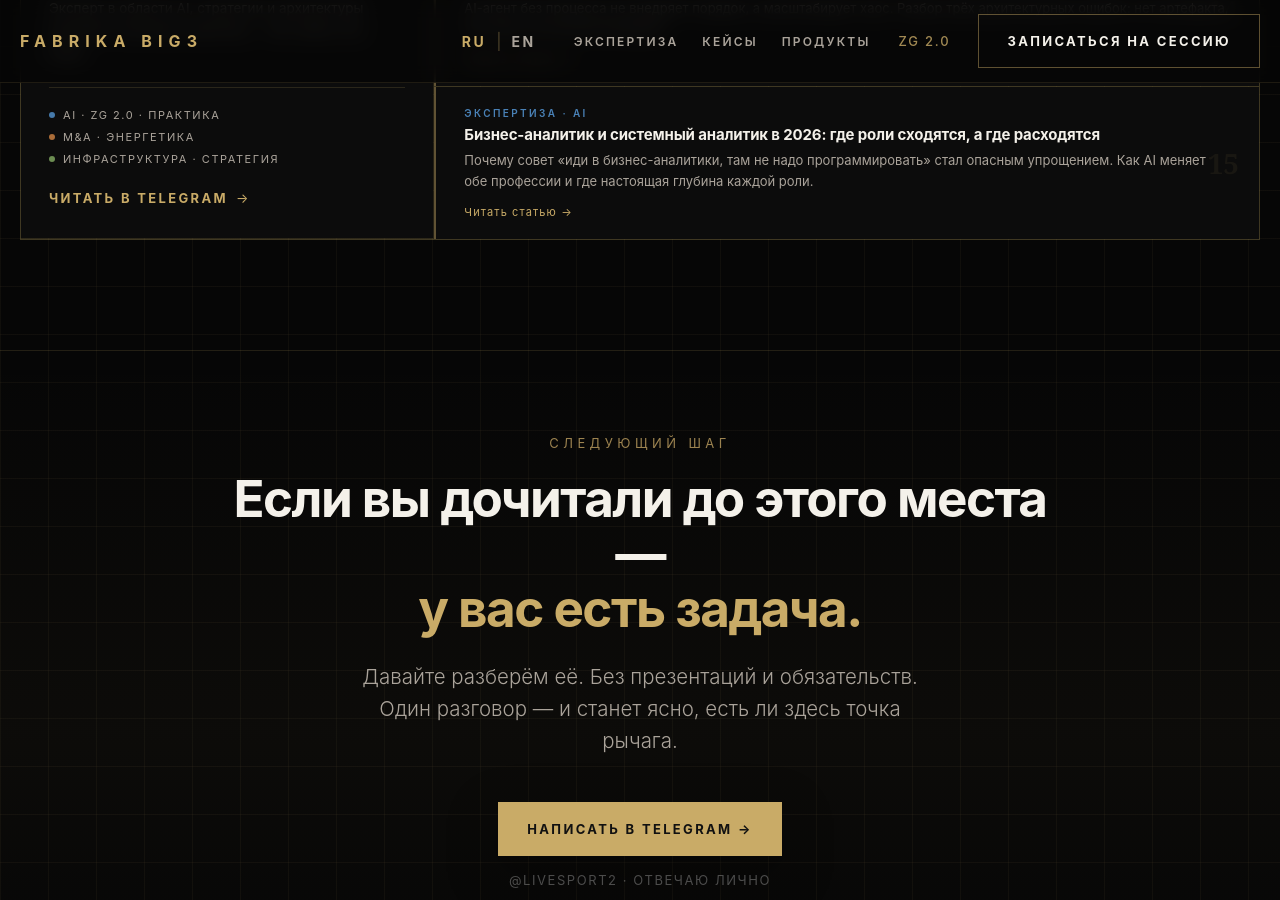
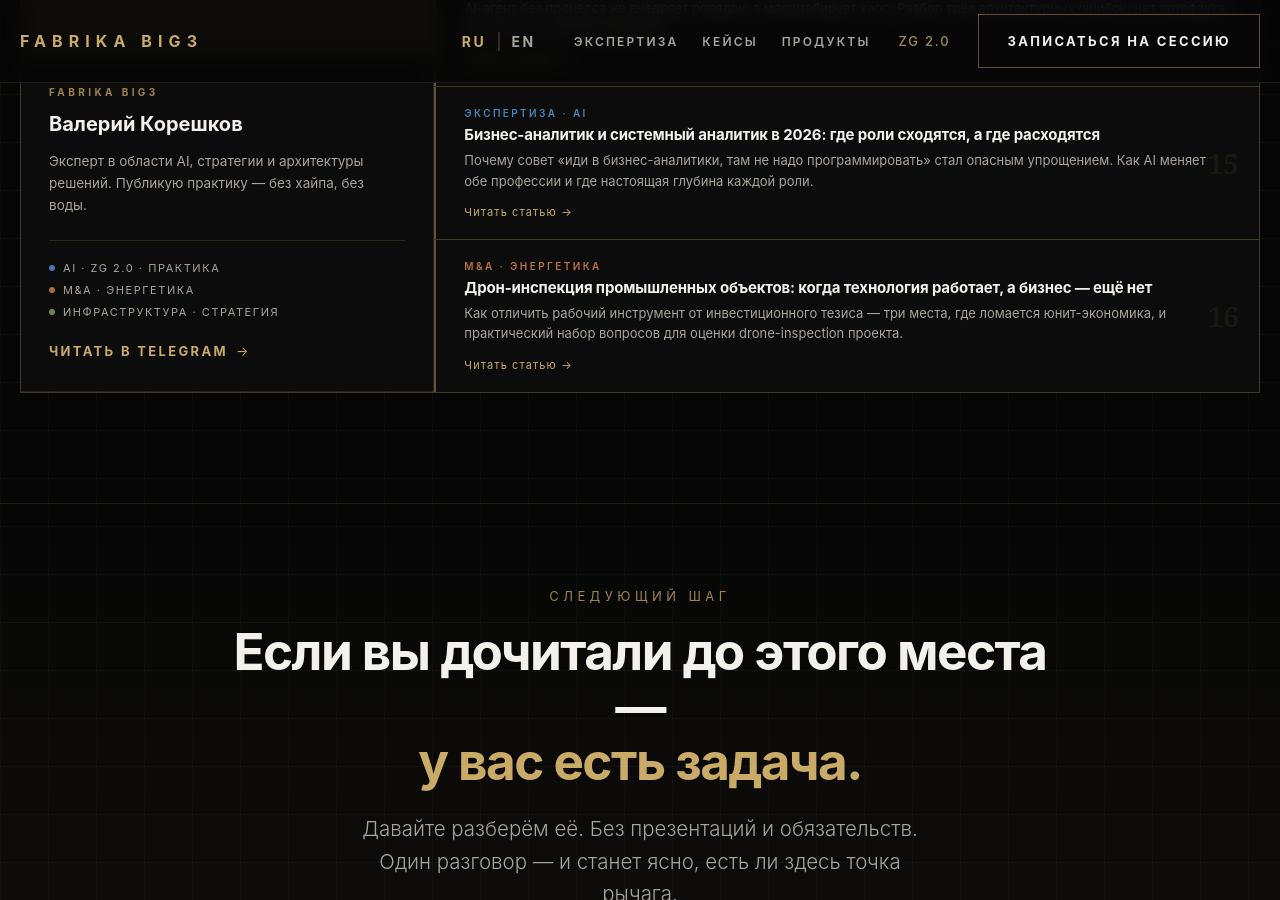
Before and after one commit to Valerii1242/fabrika-big3, a Jekyll site: the page index.html, which Jekyll copies as it is, in a window 1280 px wide and 900 px high, scrolled down 8018 px. Built offline with Jekyll 4.4.1, drawn with Linux system fonts in a browser that asks for light colours.

Commit message:
Add files via upload

```diff
--- a/index.html
+++ b/index.html
@@ -2290,6 +2290,14 @@
               <p data-ru="Почему совет «иди в бизнес-аналитики, там не надо программировать» стал опасным упрощением. Как AI меняет обе профессии и где настоящая глубина каждой роли." data-en="Why the advice 'go into business analysis, no coding required' became a dangerous oversimplification. How AI is reshaping both professions and where real depth lies in each role.">Почему совет «иди в бизнес-аналитики, там не надо программировать» стал опасным упрощением. Как AI меняет обе профессии и где настоящая глубина каждой роли.</p>
               <span style="font-size:11px;letter-spacing:.1em;color:var(--gold);margin-top:8px;display:block;" data-ru="Читать статью →" data-en="Read article →">Читать статью →</span>
               <span class="tenchat-post-num">15</span>
+            </a>
+
+            <a class="tenchat-post tenchat-post--article" href="/blog/drone-inspection-investicionnyi-tezis/" style="border-left:2px solid rgba(201,171,103,.45);">
+              <span class="tenchat-post-tag tag-ma" data-ru="M&A · Энергетика" data-en="M&A · Energy">M&A · Энергетика</span>
+              <h4 data-ru="Дрон-инспекция промышленных объектов: когда технология работает, а бизнес — ещё нет" data-en="Drone Inspection of Industrial Assets: When the Technology Works but the Business Doesn't">Дрон-инспекция промышленных объектов: когда технология работает, а бизнес — ещё нет</h4>
+              <p data-ru="Как отличить рабочий инструмент от инвестиционного тезиса — три места, где ломается юнит-экономика, и практический набор вопросов для оценки drone-inspection проекта." data-en="How to tell a working tool from an investment thesis — three points where unit economics break down, and a practical checklist for evaluating drone-inspection projects.">Как отличить рабочий инструмент от инвестиционного тезиса — три места, где ломается юнит-экономика, и практический набор вопросов для оценки drone-inspection проекта.</p>
+              <span style="font-size:11px;letter-spacing:.1em;color:var(--gold);margin-top:8px;display:block;" data-ru="Читать статью →" data-en="Read article →">Читать статью →</span>
+              <span class="tenchat-post-num">16</span>
             </a>
 
           </div>
```
